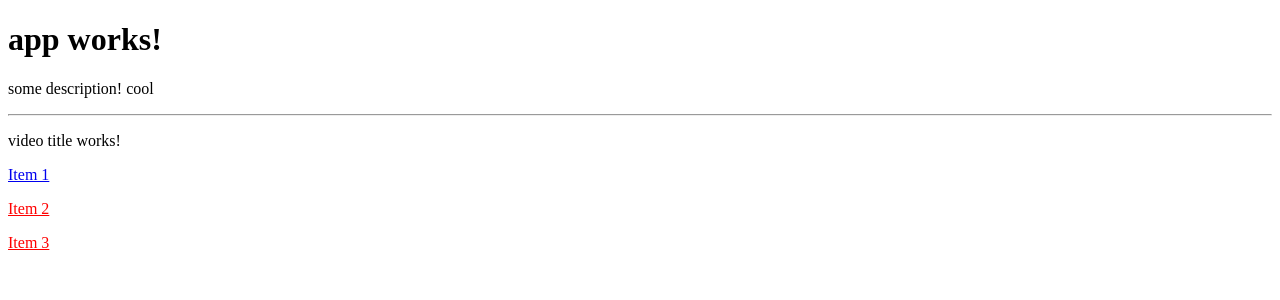
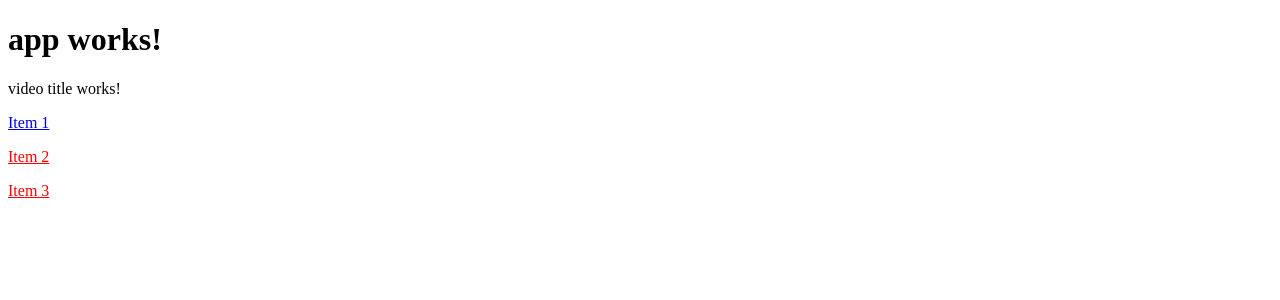
Before and after one commit to aamurtaza/angluar4, an Angular app: page / in a window 1280 px wide. Shown: the top 300 px of the page. Built offline with nearby package versions, Linux system fonts and the light colour scheme.

Commit message:
Router Module, Mapping urls

```diff
--- a/src/app/app.component.html
+++ b/src/app/app.component.html
@@ -1,8 +1,12 @@
-<h1>
+<!-- <h1>a
 	{{title}}
 </h1>
 <p>
 	{{description}}! cool
 </p>
 <hr/>
-<video-list></video-list>
+<video-list></video-list> -->
+<h1>
+	{{title}}
+</h1>
+<router-outlet> </router-outlet>
--- a/src/app/app.module.ts
+++ b/src/app/app.module.ts
@@ -4,6 +4,7 @@ import { FormsModule } from '@angular/forms';
 import { HttpModule } from '@angular/http';
 
 import { AppComponent } from './app.component';
+import { AppRoutingModule } from './app.routing';
 import { VideoListComponent } from './video-list/video-list.component';
 import { VideoDetailComponent } from './video-detail/video-detail.component';
 
@@ -16,7 +17,8 @@ import { VideoDetailComponent } from './video-detail/video-detail.component';
   imports: [
     BrowserModule,
     FormsModule,
-    HttpModule
+    HttpModule,
+    AppRoutingModule
   ],
   providers: [],
   bootstrap: [AppComponent]
--- /dev/null
+++ b/src/app/app.routing.ts
@@ -0,0 +1,34 @@
+// https://angular.io/docs/ts/latest/guide/router.html README
+import { RouterModule, Routes } from '@angular/router';
+import {NgModule} from '@angular/core';
+
+import { VideoListComponent } from './video-list/video-list.component';
+import { VideoDetailComponent } from './video-detail/video-detail.component';
+
+const appRoutes: Routes = [
+	{
+		path:"",
+		component: VideoListComponent,
+ 	},
+	{
+		path:"videos",
+		component: VideoListComponent,
+ 	},
+ 	{
+		path:"videos/:slug",
+		component: VideoDetailComponent,
+ 	}
+]
+
+@NgModule({
+	imports: [
+		RouterModule.forRoot(
+				appRoutes
+		)
+	],
+	exports: [
+		RouterModule
+	]
+})
+
+export class AppRoutingModule{}
```
